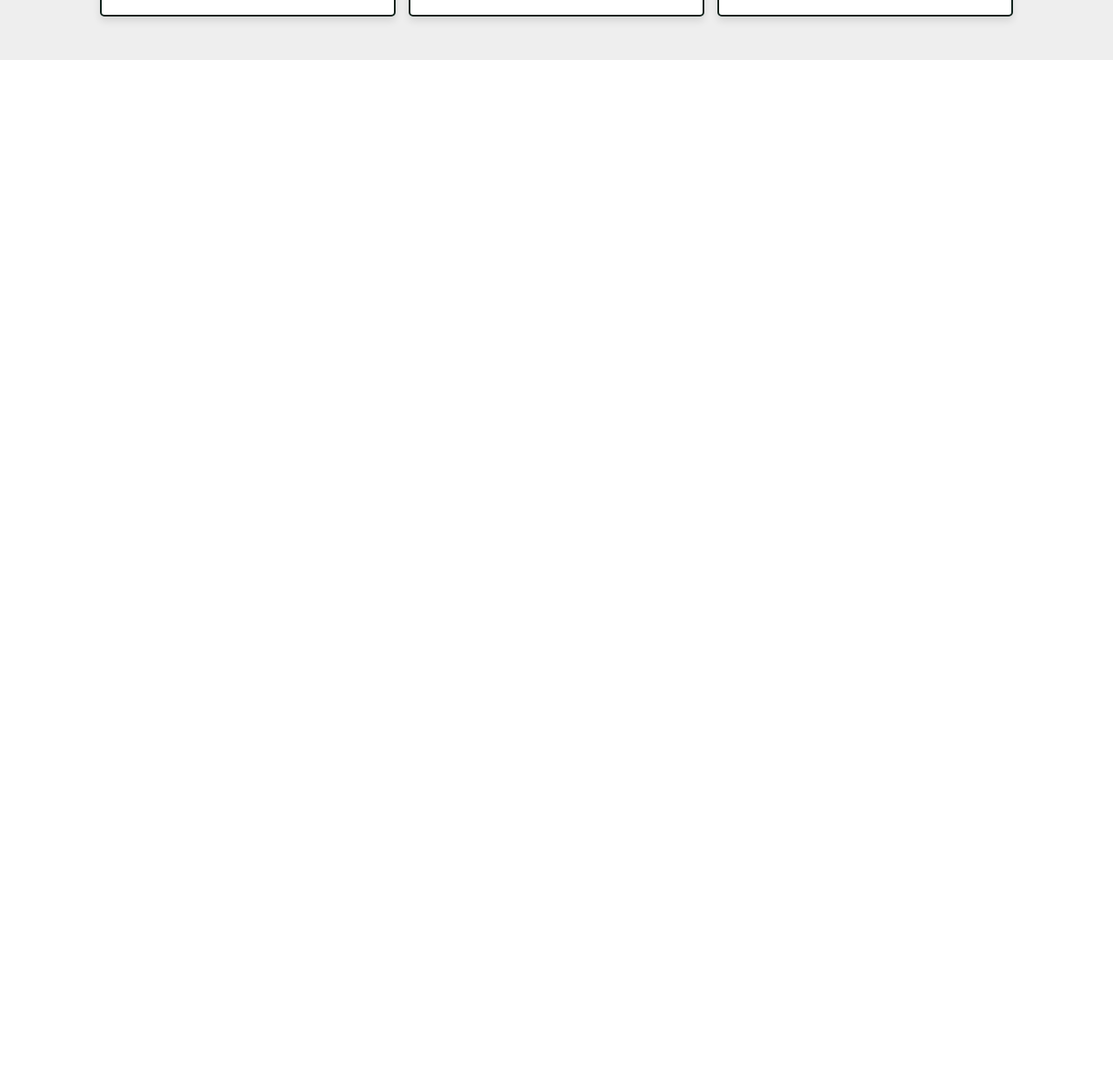
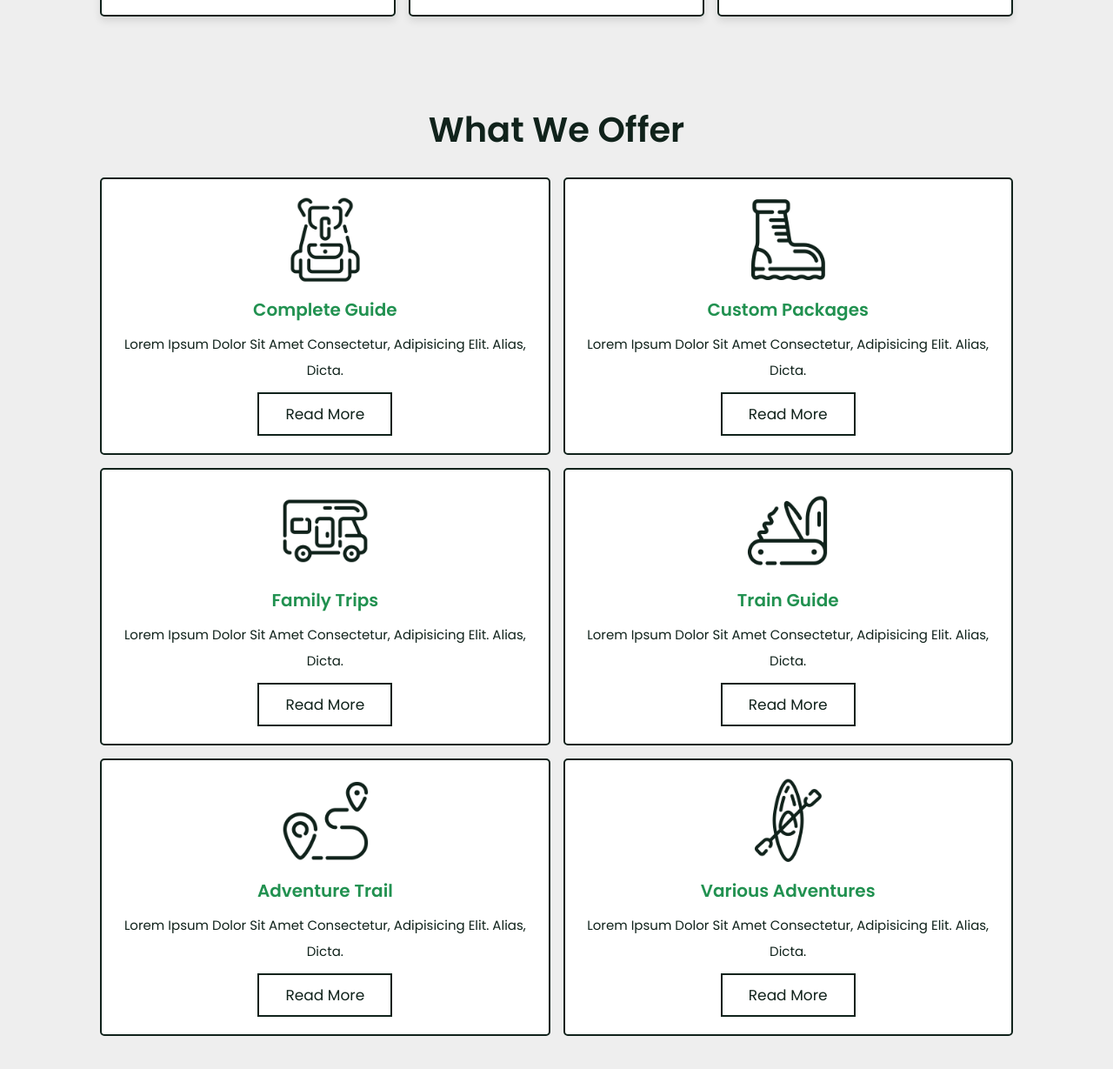
Before and after one commit to Neimat1/Travel, a plain HTML site: page index.html in a window 1280 px wide. Shown: the part 4074-5303 px from the top of the page at 87% size. Before the commit the page ends 4143 px from the top, so only its background shows below. Drawn offline with nearby package versions, Linux system fonts and the light colour scheme.

Commit message:
services section end

```diff
--- a/css/style.scss
+++ b/css/style.scss
@@ -470,6 +470,61 @@ section{
 }
 
 
+.servies{
+    background: $light-bg;
+
+    .box-container{
+        @include grid(35rem);
+
+        .box{
+            text-align: center;
+            padding: 2rem;
+            border:$border;
+            border-radius: .5rem;
+            background: $white;
+
+            &:hover {
+                background: $black;
+                img {
+                    filter: invert(1);
+                }
+                p{
+                    color: $white;
+                }
+
+                .btn{
+                    border-color: $white;
+                    color:$white;
+
+                    &:hover{
+                        background: $white;
+                        color: $black;
+                    }
+                }
+
+            }
+
+            img{
+                height: 10rem;
+                margin-bottom: 1rem;
+            }
+
+            h3{
+                font-size: 2rem;
+                color: $green;
+            }
+
+            p{
+                font-size: 1.5rem;
+                color: $black;
+                padding: 1rem 0;
+                line-height: 2;
+            }
+        }
+
+    }
+}
+
 
 
 
--- a/index.html
+++ b/index.html
@@ -382,6 +382,59 @@
     </section>
     <!-- packages section end -->
 
+    <!-- services section start -->
+    <section class="servies">
+        <h1 class="heading"> what we offer</h1>
+
+        <div class="box-container">
+
+            <div class="box">
+                <img src="images/serv-1.png" alt="">
+                <h3>complete guide</h3>
+                <p>Lorem ipsum dolor sit amet consectetur, adipisicing elit. Alias, dicta.</p>
+                <a href="#" class="btn">read more</a>
+            </div>
+
+            <div class="box">
+                <img src="images/serv-2.png" alt="">
+                <h3>custom packages</h3>
+                <p>Lorem ipsum dolor sit amet consectetur, adipisicing elit. Alias, dicta.</p>
+                <a href="#" class="btn">read more</a>
+            </div>
+
+            <div class="box">
+                <img src="images/serv-3.png" alt="">
+                <h3>family trips</h3>
+                <p>Lorem ipsum dolor sit amet consectetur, adipisicing elit. Alias, dicta.</p>
+                <a href="#" class="btn">read more</a>
+            </div>
+
+            <div class="box">
+                <img src="images/serv-4.png" alt="">
+                <h3>train guide</h3>
+                <p>Lorem ipsum dolor sit amet consectetur, adipisicing elit. Alias, dicta.</p>
+                <a href="#" class="btn">read more</a>
+            </div>
+
+            <div class="box">
+                <img src="images/serv-5.png" alt="">
+                <h3>adventure trail</h3>
+                <p>Lorem ipsum dolor sit amet consectetur, adipisicing elit. Alias, dicta.</p>
+                <a href="#" class="btn">read more</a>
+            </div>
+
+            <div class="box">
+                <img src="images/serv-6.png" alt="">
+                <h3>various adventures</h3>
+                <p>Lorem ipsum dolor sit amet consectetur, adipisicing elit. Alias, dicta.</p>
+                <a href="#" class="btn">read more</a>
+            </div>
+        </div>
+    </section>
+
+
+    <!-- services section end -->
+
 
 
 
```
Also changed, not shown: css/style.css, 1 other file.
